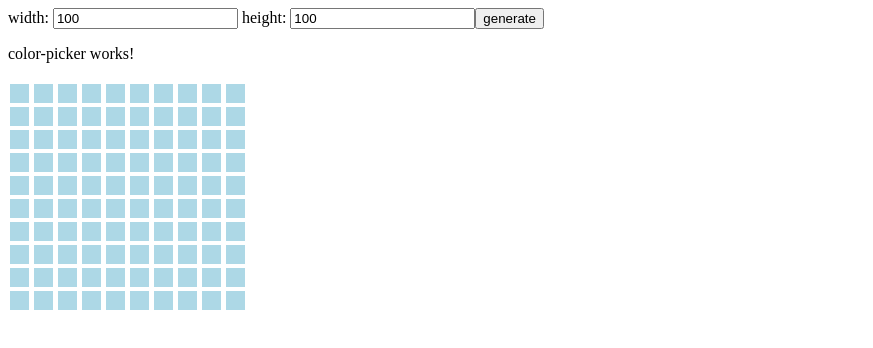
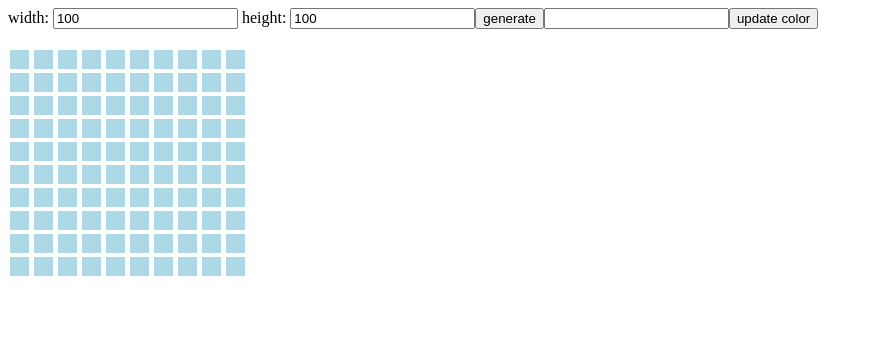
Before and after one commit to elasticrash/ngx-pixel-draw, an Angular app: page / in a window 1280 px wide. Shown: the top 348 px of the page, without its empty margins (0-873 px from the left). Built offline with nearby package versions, Linux system fonts and the light colour scheme.

Commit message:
color picker

```diff
--- a/src/app/ngx-pixel/components/board/board.component.html
+++ b/src/app/ngx-pixel/components/board/board.component.html
@@ -2,7 +2,7 @@
 <div class="board">
   <block *ngFor="let lines of board">
     <block *ngFor="let block of lines">
-        <button class="button"></button>
+      <button #square (click)="applyColor()" class="button"></button>
     </block>
   </block>
 </div>
--- a/src/app/ngx-pixel/components/board/board.component.ts
+++ b/src/app/ngx-pixel/components/board/board.component.ts
@@ -1,4 +1,4 @@
-import { Component, OnInit } from '@angular/core';
+import { Component, OnInit, ViewChild } from '@angular/core';
 import { SyncService } from '../../services/sync.service';
 import { Dimensions } from '../../models/dimensions.model';
 
@@ -7,9 +7,12 @@ import { Dimensions } from '../../models/dimensions.model';
   templateUrl: './board.component.html',
   styleUrls: ['./board.component.css']
 })
+
 export class BoardComponent implements OnInit {
+  @ViewChild('square') block;
   public dimensions: Dimensions;
   public board: Array<Array<number>> = [[]];
+  public color: string;
 
   constructor(
     private syncService: SyncService
@@ -20,6 +23,14 @@ export class BoardComponent implements OnInit {
       this.dimensions = size;
       this.generateBoard();
     });
+
+    this.syncService.currentColor.subscribe((color: string) => {
+      this.color = color;
+    });
+  }
+
+  applyColor() {
+    this.block.nativeElement.style['background-color'] = this.color;
   }
 
   generateBoard() {
--- a/src/app/ngx-pixel/components/color-picker/color-picker.component.html
+++ b/src/app/ngx-pixel/components/color-picker/color-picker.component.html
@@ -1,3 +1,2 @@
-<p>
-  color-picker works!
-</p>
+<input type="text" value="{{ color }}">
+<button (click)="updateColor()">update color</button>
--- a/src/app/ngx-pixel/components/color-picker/color-picker.component.ts
+++ b/src/app/ngx-pixel/components/color-picker/color-picker.component.ts
@@ -1,4 +1,5 @@
 import { Component, OnInit } from '@angular/core';
+import { SyncService } from '../../services/sync.service';
 
 @Component({
   selector: 'color-picker',
@@ -6,10 +7,22 @@ import { Component, OnInit } from '@angular/core';
   styleUrls: ['./color-picker.component.css']
 })
 export class ColorPickerComponent implements OnInit {
+  public color: string;
 
-  constructor() { }
+  constructor(
+    private syncService: SyncService
+  ) { }
 
   ngOnInit() {
+
+  }
+
+  validateColor(color: string): boolean {
+    return /(^#[0-9A-F]{6}$)|(^#[0-9A-F]{3}$)/i.test(color);
+  }
+
+  public updateColor(): void {
+    this.syncService.currentColor.next(this.color)
   }
 
 }
--- a/src/app/ngx-pixel/services/sync.service.ts
+++ b/src/app/ngx-pixel/services/sync.service.ts
@@ -5,6 +5,7 @@ import { Dimensions } from '../models/dimensions.model';
 @Injectable()
 export class SyncService {
   public currentSize: BehaviorSubject<Dimensions> = new BehaviorSubject(new Dimensions(10,10));
+  public currentColor: BehaviorSubject<string> = new BehaviorSubject("#d34567");
 
   constructor() { }
 
```
